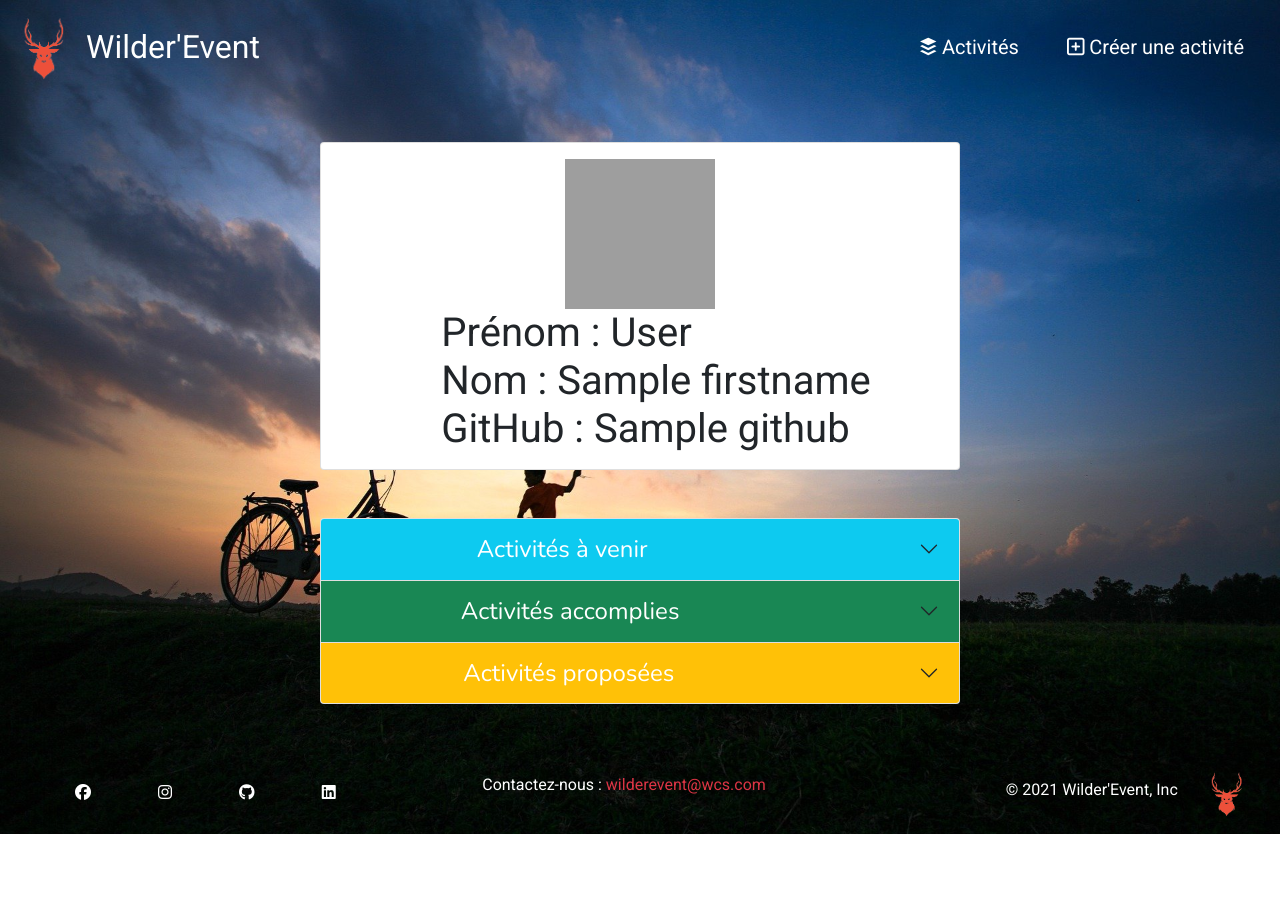
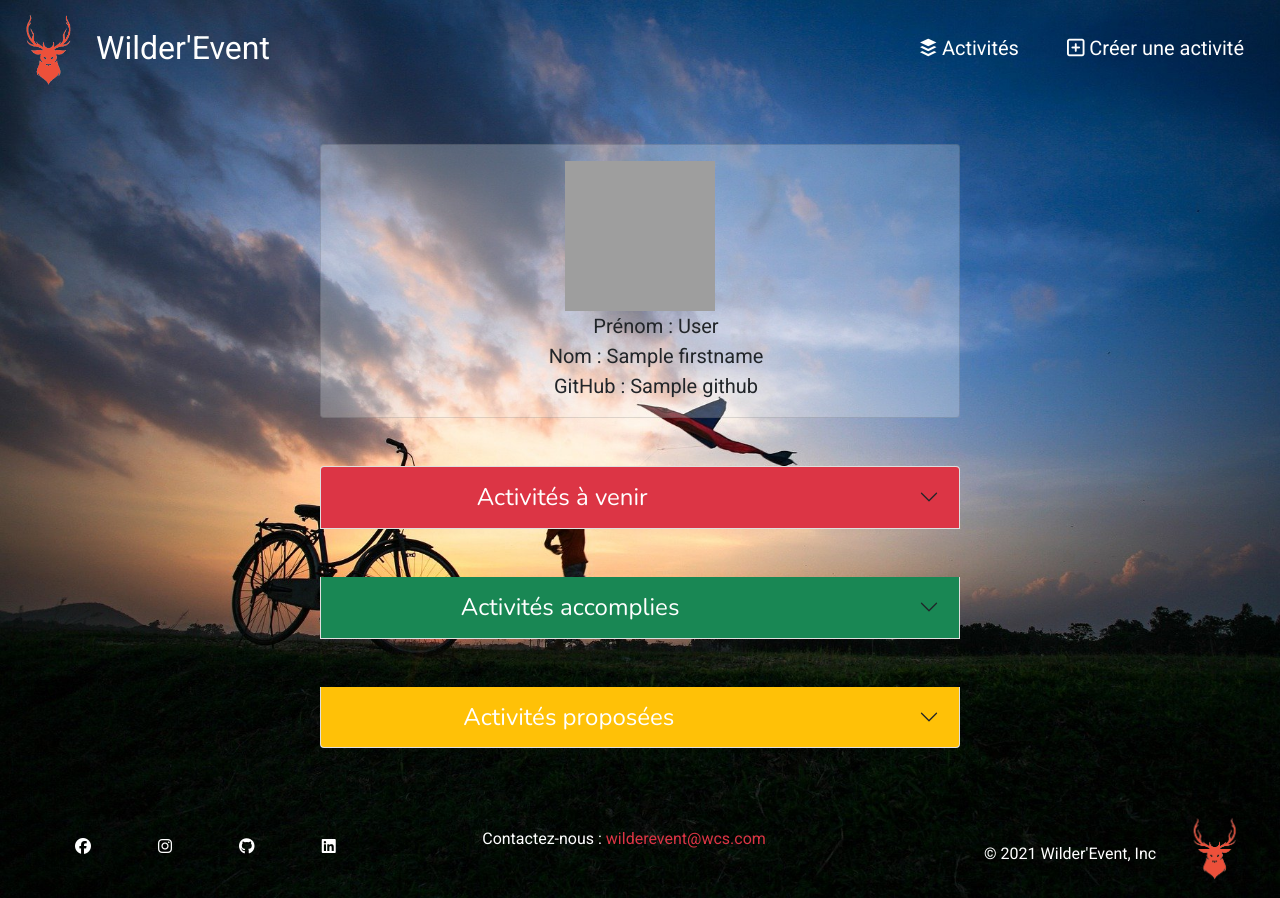
Before and after one commit to WildCodeSchool/bordeaux-p2-202109-damieux, a PHP site: template src/View/userData/profil.html.twig in a window 1280 px wide. Before the commit the page ends 834 px from the top, so only its background shows below. Run offline with PHP 8.4, Linux system fonts and the light colour scheme; the template is opened without the code that fills it: most values are stand-ins (such as "Sample title", 1, 10 or a date in 2020); some libraries are stand-ins or nearby versions; grey boxes are pictures that could not be loaded.

Commit message:
modifFormOpacity

```diff
--- a/src/Controller/RegisterController.php
+++ b/src/Controller/RegisterController.php
@@ -60,7 +60,7 @@ class RegisterController extends AbstractController
             if ($userData) {
                 if (password_verify($user['password'], $userData['password'])) {
                     $_SESSION['register'] = $userData;
-                    header('Location: /activity/addActivity');
+                    header('Location: /activity/showAll');
                 } else {
                     $errors['idIncorrect'] = 'Vos identifiants de connexion sont incorrects';
                 }
--- a/src/View/Activity/addActivity.html.twig
+++ b/src/View/Activity/addActivity.html.twig
@@ -6,11 +6,11 @@
 
 {% block content %}
     {% if session.register is not empty %}
-        <div class="d-flex justify-content-end mt-5 mx-4">
+        <div class="d-flex justify-content-end mt-5 mx-4 text-white">
             <p>Connecté en tant que {{ session.register.firstname }} {{ session.register.lastname }}</p>
         </div>
     {% endif %}
-    <div class="card text-dark bg-light mb-3 m-auto w-75 mt-3">
+    <div class="card text-dark bg-light mb-3 m-auto w-75 mt-3 bg-opacity-25">
         <div class="card-header text-center">
             <h1>Créer une activité</h1>
         </div>
--- a/src/View/Activity/addPropose.html.twig
+++ b/src/View/Activity/addPropose.html.twig
@@ -6,11 +6,11 @@
 
 {% block content %}
     {% if session.register is not empty %}
-        <div class="d-flex justify-content-end mt-5 mx-4">
+        <div class="d-flex justify-content-end mt-5 mx-4 text-white">
             <p>Connecté en tant que {{ session.register.firstname }} {{ session.register.lastname }}</p>
         </div>
     {% endif %}
-    <div class="card text-dark bg-light mb-3 m-auto w-75 mt-3">
+    <div class="card text-dark bg-light mb-3 m-auto w-75 mt-3 bg-opacity-25">
         <div class="card-header text-center mb-3">
             <h1>Proposition(s) :</h1>
         </div>
--- a/src/View/Activity/showAll.html.twig
+++ b/src/View/Activity/showAll.html.twig
@@ -6,11 +6,11 @@
 
 {% block content %}
     {% if session.register is not empty %}
-        <div class="d-flex justify-content-end mt-5 mx-4">
+        <div class="d-flex justify-content-end mt-5 mx-4 text-white">
             <p>Connecté en tant que {{ session.register.firstname }} {{ session.register.lastname }}</p>
         </div>
     {% endif %}
-            <div class="text-center p-2">
+            <div class="text-center p-2 text-white">
                 <p>Voici la liste de toutes les activités :</p>
             </div>
                 {% for activity in activities %}
--- a/src/View/Components/_footer.html.twig
+++ b/src/View/Components/_footer.html.twig
@@ -20,7 +20,7 @@
             </div>
             <div class="col m-2 d-flex justify-content-end align-items-end text-white mx-3">
                 <p class="mx-4">© 2021 Wilder'Event, Inc</p>
-                <img src="/assets/images/logo.png" alt="logo" height="50px">
+                <img src="/assets/images/logo.png" alt="logo" height="70px">
             </div>
         </div>
     </div>
--- a/src/View/Components/_navBar.html.twig
+++ b/src/View/Components/_navBar.html.twig
@@ -1,6 +1,6 @@
 <nav class="navbar navbar-expand-lg navbar-dark">
     <div class="container-fluid">
-        <img src="/assets/images/logo.png" width="70px" height="70px" alt="logo" >
+        <img src="/assets/images/logo.png" width="80px" height="80px" alt="logo" >
         <a class="navbar-brand m-1 text-white fs-2" href="/">Wilder'Event</a>
         <button class="navbar-toggler text-white border-0" type="button" data-bs-toggle="collapse" data-bs-target="#navbarNavAltMarkup" aria-controls="navbarNavAltMarkup" aria-expanded="false" aria-label="Toggle navigation">
             <span class="navbar-toggler-icon"></span>
--- a/src/View/Home/index.html.twig
+++ b/src/View/Home/index.html.twig
@@ -10,7 +10,7 @@
             <h1>Bienvenue sur notre site Wilder'Event !</h1>
             <p>Commencez par vous connecter ou vous inscrire (si ce n'est pas déjà fait 😉) pour naviguer sur le site</p>
         </div>
-        <form class="col col-lg-4 col-md-6 col-sm-10 border rounded p-4 bg-white slideInUp opacity-50" method="post">
+        <form class="col col-lg-4 col-md-6 col-sm-10 border rounded p-4 bg-white slideInUp bg-opacity-50" method="post">
             <i class="far fa-user fa-2x d-flex justify-content-center mb-3"></i>
             {% for error in errors %}
                 <div class="m-auto mt-3 text-center">
--- a/src/View/userData/profil.html.twig
+++ b/src/View/userData/profil.html.twig
@@ -6,26 +6,26 @@
 
 
 {% block content %}
-    <div class="card m-auto w-50 mt-5" xmlns="http://www.w3.org/1999/html">
+    <div class="card m-auto w-50 mt-5 bg-opacity-25 bg-light col col-lg-4 col-md-6 col-sm-10" xmlns="http://www.w3.org/1999/html">
         <div class="m-auto card-body">
             <div class="text-center">
                 <img src="https://avatars.githubusercontent.com/{{ user_data.github }}" width="150px" height="150px" alt="profile">
             </div>
-            <ul class="card-text h1 Bootstrap heading">
+            <ul class="card-text text-center">
+                <li  class="fs-5">Prénom : {{ user_data.lastname }}</li>
+                <li  class="fs-5">Nom : {{ user_data.firstname }}</li>
                 {% if session.register.id == user_data.id %}
-                    <li>Email : {{ user_data.mail }}</li>
+                    <li class="fs-5">Email : {{ user_data.mail }}</li>
                 {% endif %}
-                <li>Prénom : {{ user_data.lastname }}</li>
-                <li>Nom : {{ user_data.firstname }}</li>
-                <li>GitHub : {{ user_data.github }}</li>
+                <li  class="fs-5">GitHub : {{ user_data.github }}</li>
             </ul>
         </div>
     </div>
     <div class="accordion m-auto w-50 mt-5" id="accordionExample">
-        <div class="accordion-item h-50">
+        <div class="accordion-item mb-5">
             <h2 class="accordion-header" id="headingOne">
-                <button class="accordion-button bg-info text-white collapsed d-flex" type="button" data-bs-toggle="collapse" data-bs-target="#collapseOne" aria-expanded="true" aria-controls="collapseOne ">
-                    <p class="m-auto h4 Bootstrap heading">Activités à venir</p>
+                <button class="accordion-button bg-danger text-white collapsed d-flex" type="button" data-bs-toggle="collapse" data-bs-target="#collapseOne" aria-expanded="true" aria-controls="collapseOne ">
+                    <p class="m-auto fs-4 ">Activités à venir</p>
                 </button>
             </h2>
             <div id="collapseOne" class="accordion-collapse collapse" aria-labelledby="headingOne" data-bs-parent="#accordionExample">
@@ -34,10 +34,10 @@
                 </div>
             </div>
         </div>
-        <div class="accordion-item">
+        <div class="accordion-item mb-5">
             <h2 class="accordion-header" id="headingTwo">
                 <button class="accordion-button collapsed bg-success text-white" type="button" data-bs-toggle="collapse" data-bs-target="#collapseTwo" aria-expanded="false" aria-controls="collapseTwo">
-                    <p class="m-auto h4 Bootstrap heading"> Activités accomplies</p>
+                    <p class="m-auto fs-4"> Activités accomplies</p>
                 </button>
             </h2>
             <div id="collapseTwo" class="accordion-collapse collapse" aria-labelledby="headingTwo" data-bs-parent="#accordionExample">
@@ -49,7 +49,7 @@
         <div class="accordion-item">
             <h2 class="accordion-header" id="headingThree">
                 <button class="accordion-button collapsed bg-warning text-white" type="button" data-bs-toggle="collapse" data-bs-target="#collapseThree" aria-expanded="false" aria-controls="collapseThree">
-                    <p class="m-auto h4 Bootstrap heading"> Activités proposées </p>
+                    <p class="m-auto fs-4"> Activités proposées </p>
                 </button>
             </h2>
             <div id="collapseThree" class="accordion-collapse collapse" aria-labelledby="headingThree" data-bs-parent="#accordionExample">
```
Also changed, not shown: src/View/Activity/show.html.twig (+4 -4 lines).
